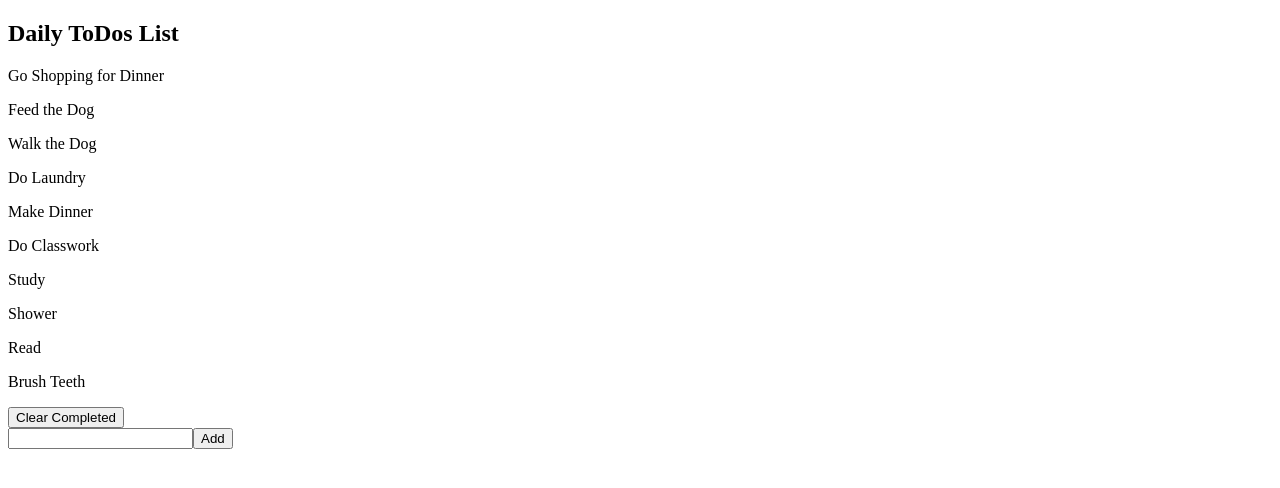
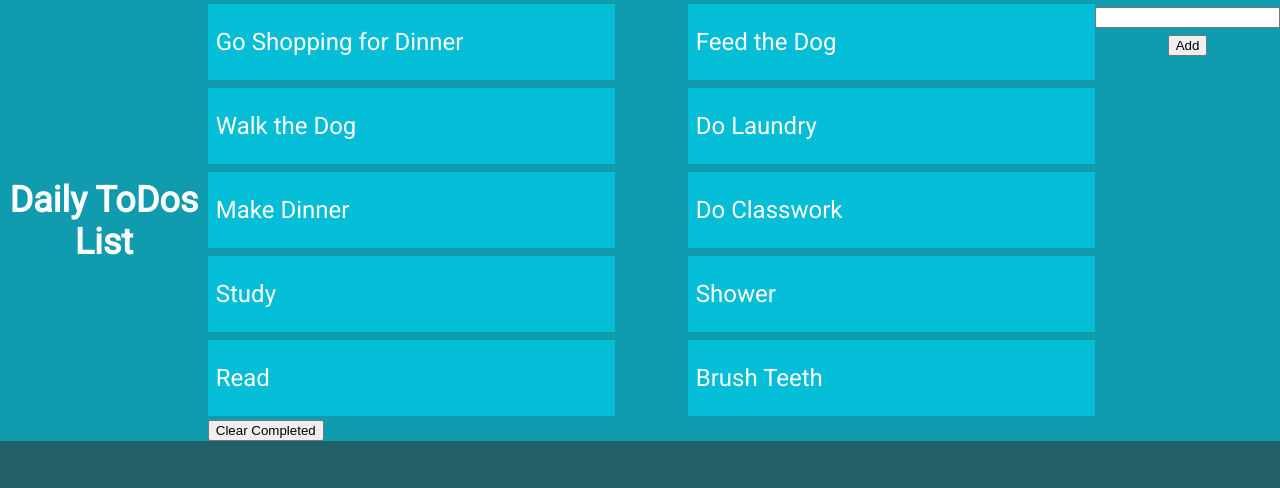
Before and after one commit to bloominstituteoftechnology/web-module-project-class-components, a React (Create React App) app: page / in a window 1280 px wide. Shown: the top 488 px of the page. Built offline with nearby package versions, Linux system fonts and the light colour scheme.

Commit message:
styling mostly done

```diff
--- a/src/App.js
+++ b/src/App.js
@@ -2,6 +2,7 @@ import React from 'react';
 
 import TodoList from './components/TodoList';
 import TodoForm from './components/TodoForm';
+import './components/Todo.css'
 
 
 const todo  = [
--- a/src/components/Todo.css
+++ b/src/components/Todo.css
@@ -0,0 +1,56 @@
+@import url('https://fonts.googleapis.com/css?family=Roboto');
+
+html, body {
+    width: 100%;
+    height: 100%;
+    margin: 0;
+    padding: 0;
+
+}
+
+body {
+    background-color: #246068;
+    margin: 0, auto;
+
+}
+.App {
+    background-color: #109BAE;
+    font-family: 'Roboto', sans-serif;
+    font-size: 1.5em;
+    color:white;
+    text-align: center;
+    padding: 0, 40px;
+    /* max-width: 665px; */
+    margin: 0, auto;
+    display: flex;
+    flex-direction: row;
+
+}
+
+
+.header {
+    display: flex;
+    justify-content: space-evenly;
+    align-items: center;
+  }
+
+  h1 {
+    text-align: left;
+  }
+
+  .todo-list {
+    display: flex;
+    flex-flow: row wrap;
+    justify-content: space-between;
+    width: 100%;
+    margin: 0 auto;
+  }
+
+  .task {
+    background-color: #04BDD7;
+    width: 45%;
+    text-align: left;
+    margin: 4px 0;
+    padding-left: 8px;
+    cursor: pointer;
+  }
```
